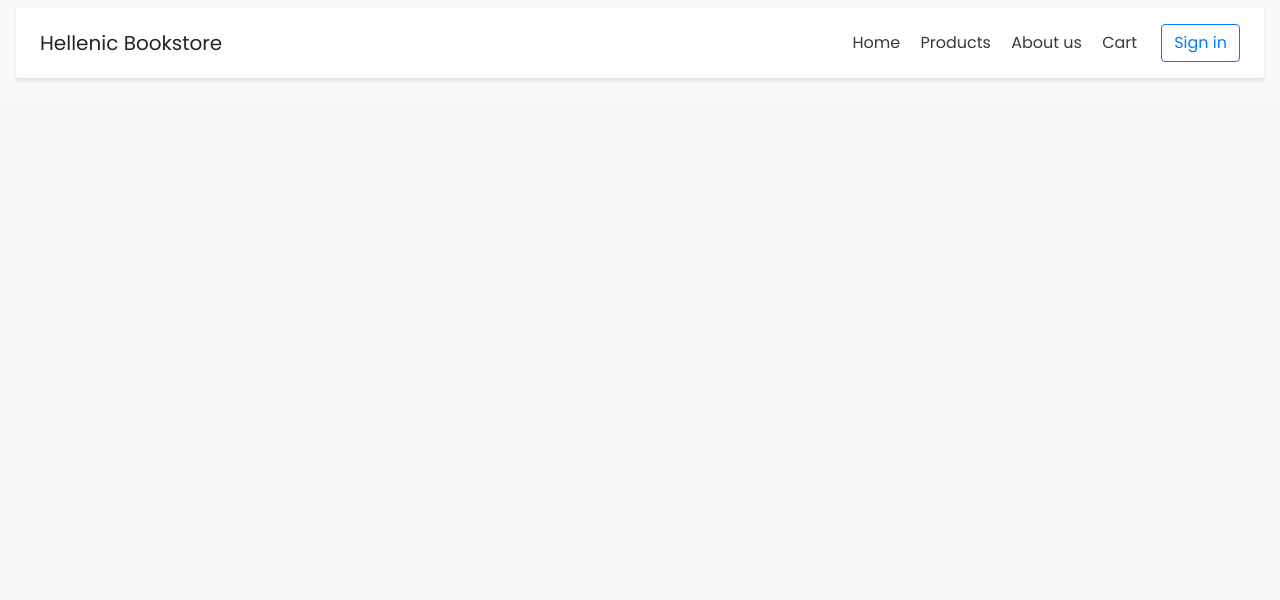
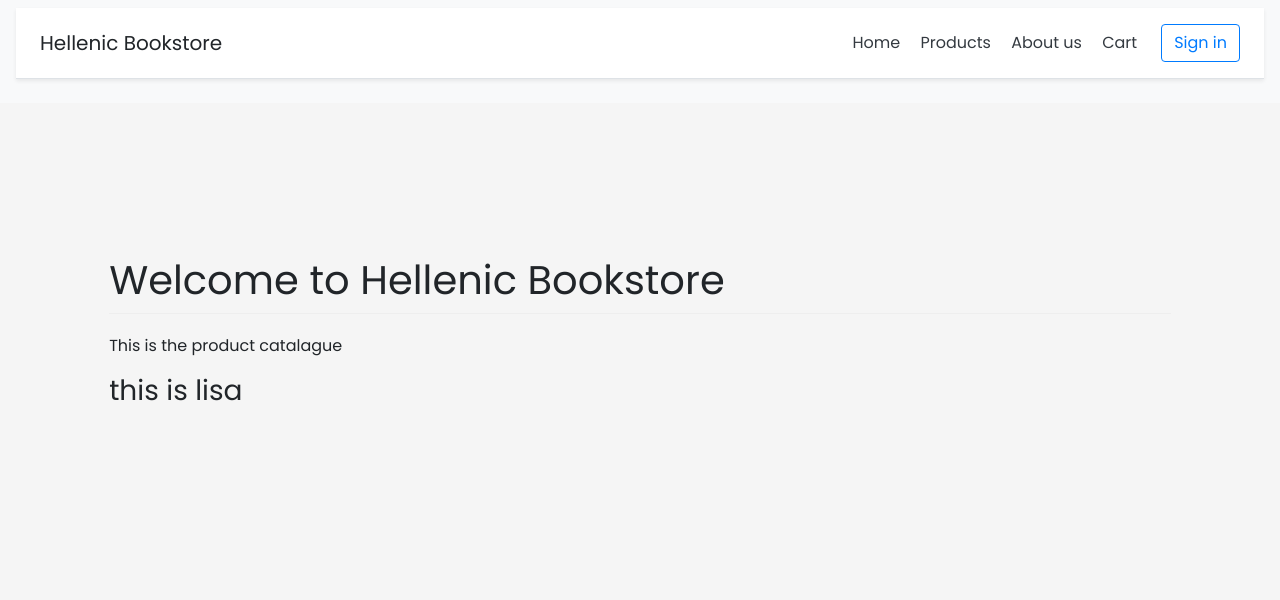
Before and after one commit to Fakhriyramadhan25/PHP-bookstore-project, a PHP site: page /index.php?p=contact in a window 1280 px wide. Shown: the top 600 px of the page. Run offline with PHP 8.4, Linux system fonts and the light colour scheme.

Commit message:
last change

```diff
--- a/Public/contact.php
+++ b/Public/contact.php
@@ -1,3 +1,9 @@
-<p>
-Contact us page !
-</p>
+<div class="posisi">
+    <h1>Welcome to Hellenic Bookstore</h1>
+    <p>
+        This is the product catalague
+
+    </p>
+
+    <h3>this is lisa</h3>
+</div>
--- a/Public/products.php
+++ b/Public/products.php
@@ -3,4 +3,6 @@
     <p>
         This is the product catalague
     </p>
+
+    <h3>this is lisa</h3>
 </div>
```
